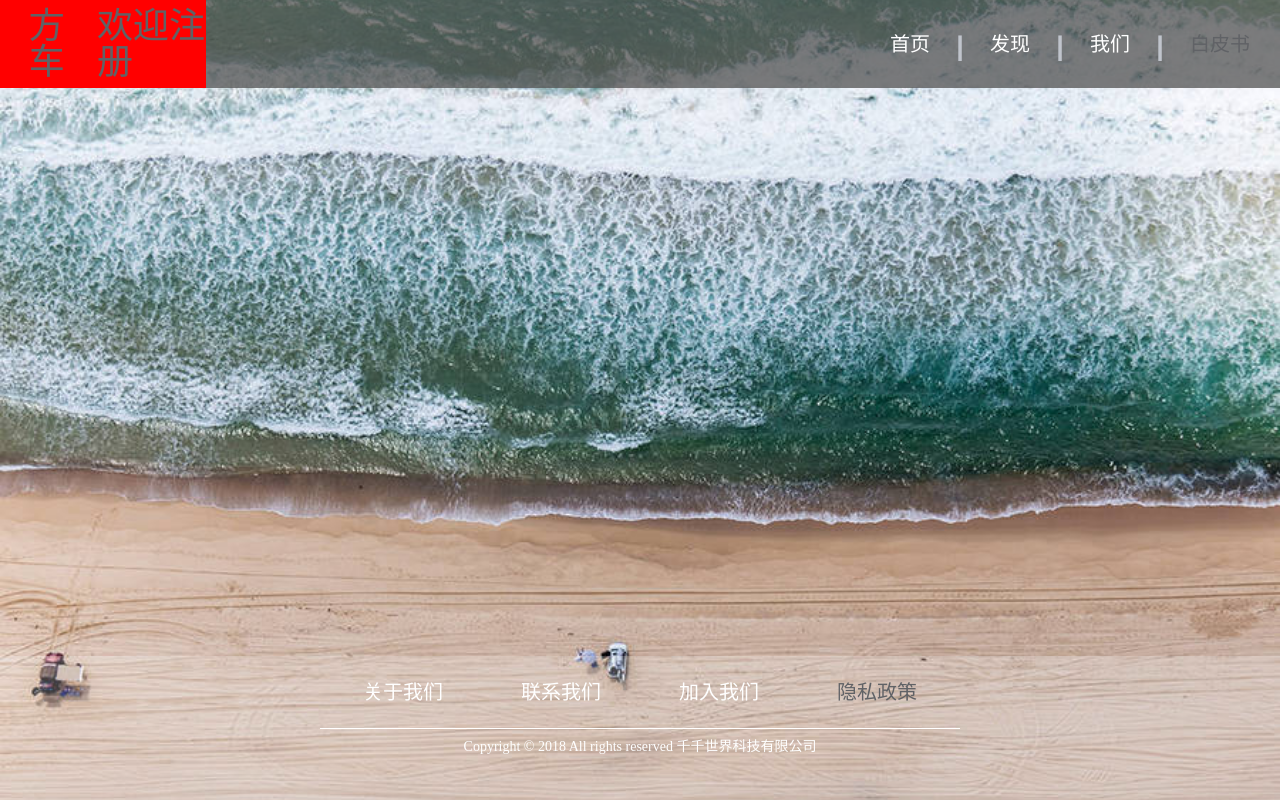
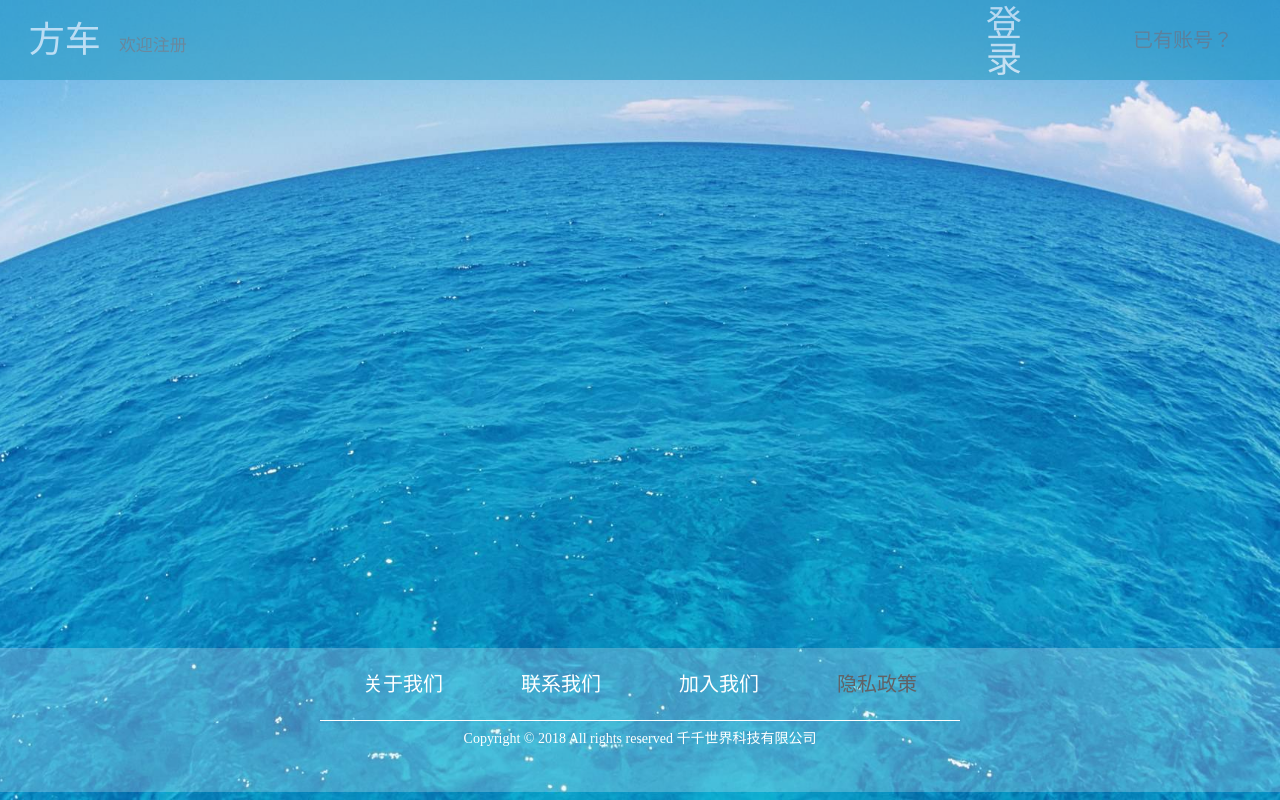
Before and after one commit to ShanChain/hiChain, a Vue app: page /#/loginreg in a window 1280 px wide. Built offline with nearby package versions, Linux system fonts and the light colour scheme.

Commit message:
实现注册页面需要的一个手机号码区号的插件

```diff
--- a/src/components/IndexContent.vue
+++ b/src/components/IndexContent.vue
@@ -10,10 +10,13 @@
 
         <div class="navs">
           <el-breadcrumb separator="|">
-            <el-breadcrumb-item class="order0"><a href="javascript:void(0)" class="menu">首页</a></el-breadcrumb-item>
-            <el-breadcrumb-item class="order1"><a href="javascript:void(0)" class="menu">发现</a></el-breadcrumb-item>
-            <el-breadcrumb-item class="order2"><a href="javascript:void(0)" class="menu">我们</a></el-breadcrumb-item>
-            <el-breadcrumb-item class="order3"><a href="javascript:void(0)" class="menu">白皮书</a></el-breadcrumb-item>
+            <el-breadcrumb-item class="order0"><a href="javascript:void(0)" class="item">首页</a></el-breadcrumb-item>
+            <span class="line">|</span>
+            <el-breadcrumb-item class="order1"><a href="javascript:void(0)" class="item">发现</a></el-breadcrumb-item>
+            <span class="line">|</span>
+            <el-breadcrumb-item class="order2"><a href="javascript:void(0)" class="item">我们</a></el-breadcrumb-item>
+            <span class="line">|</span>
+            <el-breadcrumb-item class="order3"><a href="javascript:void(0)" class="item">白皮书</a></el-breadcrumb-item>
           </el-breadcrumb>
         </div>
       </el-col>
@@ -96,14 +99,15 @@
   .header .navs .el-breadcrumb{
     display: flex;
   }
-  .header .navs .el-breadcrumb__separator {
-    color: #c0c4cc;
-    position: relative;
-    left: 50%;
-    top: -35px;
-    font-size: 27px;
+  .header .navs .el-breadcrumb {
+    font-size: 0;
+ }
+  .header .navs .line{
+    border-left: 1.3px solid #c3c3c3;
+    height: 25px;
+    line-height: 102px;
   }
-  .header .navs a.menu{
+  .header .navs a.item{
     font-weight: normal;
     color: rgba(255, 255, 255, 1);
     cursor: pointer;
@@ -113,9 +117,9 @@
     text-align: center;
     font-family: Roboto;
     color: rgba(255, 255, 255, 1);
-    padding:0 30px;
+    padding:0 12px 0 30px;
   }
-  .header .navs a.menu:hover{
+  .header .navs a.item:hover{
     color: #38d1d5;
     cursor: pointer;
   }
--- a/src/components/LoginReg.vue
+++ b/src/components/LoginReg.vue
@@ -5,16 +5,15 @@
        <div class="regs">
           <el-breadcrumb class="cubeReg">
             <el-breadcrumb-item>方车</el-breadcrumb-item>
-            <el-breadcrumb-item>欢迎注册</el-breadcrumb-item>
+            <el-breadcrumb-item class="welcome">欢迎注册</el-breadcrumb-item>
           </el-breadcrumb>
         </div>
 
         <div class="navs">
           <el-breadcrumb separator="|">
-            <el-breadcrumb-item class="order0"><a href="javascript:void(0)" class="menu">首页</a></el-breadcrumb-item>
-            <el-breadcrumb-item class="order1"><a href="javascript:void(0)" class="menu">发现</a></el-breadcrumb-item>
-            <el-breadcrumb-item class="order2"><a href="javascript:void(0)" class="menu">我们</a></el-breadcrumb-item>
-            <el-breadcrumb-item class="order3"><a href="javascript:void(0)" class="menu">白皮书</a></el-breadcrumb-item>
+            <el-breadcrumb-item class="order0"><a href="javascript:void(0)" class="menu login">登录</a></el-breadcrumb-item>
+            <el-breadcrumb-item class="order0">|</el-breadcrumb-item>
+            <el-breadcrumb-item class="order1"><a href="javascript:void(0)" class="menu have">已有账号？</a></el-breadcrumb-item>
           </el-breadcrumb>
         </div>
       </el-col>
@@ -35,6 +34,8 @@
       <el-col :span="12" :offset="6" class="text"><div>Copyright © 2018   All rights reserved  千千世界科技有限公司</div></el-col>
     </el-row>
   </div>
+
+
 </template>
 
 <script>
@@ -60,23 +61,17 @@
     height:100%;
   }
   .layout .header{
-    height:11%;
-    background-color: rgba(85, 85, 85, 0.76);
+    height:10%;
+    opacity: 0.55;
+    background-color: rgba(33, 153, 193, 1);
   }
   .layout .container{
     height:71%;
-  }
-  .header .menu{
-    display: flex;
-    height:100%;
-    justify-content: space-between;
-    align-items: center;
   }
   .header .regs{
     position: relative;
     width: 19.2%;
     height:100%;
-    background-color: #f00;
   }
   .header .regs .cubeReg{
     display: flex;
@@ -84,11 +79,17 @@
     align-items: center;
     height: 100%;
     padding-left: 14%;
+  }
+  .header .regs .el-breadcrumb__inner {
     color: rgba(255, 255, 255, 1);
     font-size: 36px;
     text-align: left;
     font-family: SourceHanSansSC-regular;
-
+  }
+  .header .regs .welcome .el-breadcrumb__inner{
+    font-size: 17px;
+    position: absolute;
+    bottom: 32%;
   }
    .header .regs .cubeReg .el-breadcrumb__separator{
      font-size: 0;
@@ -99,27 +100,39 @@
     justify-content: flex-end;
 
   }
+  .header .menu{
+    display: flex;
+    height:100%;
+    justify-content: space-between;
+    align-items: center;
+  }
   .header .navs .el-breadcrumb{
     display: flex;
   }
   .header .navs .el-breadcrumb__separator {
-    color: #c0c4cc;
-    position: relative;
-    left: 50%;
-    top: -35px;
-    font-size: 27px;
+    font-size: 0;
   }
-  .header .navs a.menu{
+  .header .navs a.login{
     font-weight: normal;
-    color: rgba(255, 255, 255, 1);
     cursor: pointer;
     border: none;
     box-sizing: border-box;
+    padding: 0 30px;
+    color: rgba(255, 255, 255, 1);
+    font-size: 36px;
+    text-align: center;
+    font-family: Roboto;
+  }
+  .header .navs a.have{
+    font-weight: normal;
+    cursor: pointer;
+    border: none;
+    box-sizing: border-box;
+    padding: 0 47px 0 20px;
+    color: rgba(255, 255, 255, 1);
     font-size: 20px;
     text-align: center;
     font-family: Roboto;
-    color: rgba(255, 255, 255, 1);
-    padding:0 30px;
   }
   .header .navs a.menu:hover{
     color: #38d1d5;
@@ -129,7 +142,6 @@
 
  .layout .footer{
     height:18%;
-    background-color: #ffffff3b;
   }
 .layout .footer .aboutInfo{
     height:50%;
--- a/src/components/Tab.vue
+++ b/src/components/Tab.vue
@@ -1,45 +1,39 @@
 <template>
  <div>
-   <button>+86</button>
-   <div class="tab">
-     <ul class="elTab">
-      <li class="title" v-for="item in title" :key="item">{{item}}</li>
-      <!-- <li class="title">A</li>
-      <li class="title">B</li>
-      <li class="title">C</li>
-      <li class="title">D</li>
-      <li class="title">E</li>
-      <li class="title">F</li>
-      <li class="title">G</li>
-      <li class="title">H</li>
-      <li class="title">I</li>
-      <li class="title">J</li>
-      <li class="title">K</li>
-      <li class="title">L</li>
-      <li class="title">M</li>
-      <li class="title">N</li>
-      <li class="title">O</li>
-      <li class="title">P</li>
-      <li class="title">Q</li>
-      <li class="title">R</li>
-      <li class="title">S</li>
-      <li class="title">T</li>
-      <li class="title">U</li>
-      <li class="title">V</li>
-      <li class="title">W</li>
-      <li class="title">X</li>
-      <li class="title">Y</li>
-      <li class="title">Z</li> -->
-    </ul>
-    <div class="zoneTab">
-      <ul class="zones" >
-        <li class="zone" v-for="itemHot in hot" :key="itemHot">{{itemHot}}</li>
-      </ul>
-      <ul class="zones" >
-        <li class="zone" v-for="itemA in A" :key="itemA">{{itemHA}}</li>
-      </ul>
-    </div>
-    <img src="../assets/images/close.png" class="close"/>
+   <button @click="display">{{checked}}</button>
+   <div class="tab" v-show="show">
+    <el-tabs>
+      <el-tab-pane label="HOT"><el-button class="zone" v-for="itemHot in hot" :key="itemHot" @click="select(itemHot)">{{itemHot}}</el-button></el-tab-pane>
+      <el-tab-pane label="A"><el-button class="zone" v-for="itemA in A" :key="itemA" @click="select(itemA)">{{itemA}}</el-button></el-tab-pane>
+      <el-tab-pane label="B"><el-button class="zone" v-for="itemB in B" :key="itemB" @click="select(itemB)">{{itemB}}</el-button></el-tab-pane>
+      <el-tab-pane label="C"><el-button class="zone" v-for="itemC in C" :key="itemC" @click="select(itemC)">{{itemC}}</el-button></el-tab-pane>
+      <el-tab-pane label="D"><el-button class="zone" v-for="itemD in D" :key="itemD" @click="select(itemD)">{{itemD}}</el-button></el-tab-pane>
+      <el-tab-pane label="E"><el-button class="zone" v-for="itemE in E" :key="itemE" @click="select(itemE)">{{itemE}}</el-button></el-tab-pane>
+      <el-tab-pane label="F"><el-button class="zone" v-for="itemF in F" :key="itemF" @click="select(itemF)">{{itemF}}</el-button></el-tab-pane>
+      <el-tab-pane label="G"><el-button class="zone" v-for="itemG in G" :key="itemG" @click="select(itemG)">{{itemG}}</el-button></el-tab-pane>
+      <el-tab-pane label="H"><el-button class="zone" v-for="itemH in H" :key="itemH" @click="select(itemH)">{{itemH}}</el-button></el-tab-pane>
+      <el-tab-pane label="I"><el-button class="zone" v-for="itemI in I" :key="itemI" @click="select(itemI)">{{itemI}}</el-button></el-tab-pane>
+      <el-tab-pane label="J"><el-button class="zone" v-for="itemJ in J" :key="itemJ" @click="select(itemJ)">{{itemJ}}</el-button></el-tab-pane>
+      <el-tab-pane label="K"><el-button class="zone" v-for="itemK in K" :key="itemK" @click="select(itemK)">{{itemK}}</el-button></el-tab-pane>
+      <el-tab-pane label="L"><el-button class="zone" v-for="itemL in L" :key="itemL" @click="select(itemL)">{{itemL}}</el-button></el-tab-pane>
+      <el-tab-pane label="M"><el-button class="zone" v-for="itemM in M" :key="itemM" @click="select(itemM)">{{itemM}}</el-button></el-tab-pane>
+      <el-tab-pane label="M"><el-button class="zone" v-for="itemN in N" :key="itemN" @click="select(itemN)">{{itemN}}</el-button></el-tab-pane>
+      <el-tab-pane label="N"><el-button class="zone" v-for="itemO in O" :key="itemO" @click="select(itemO)">{{itemO}}</el-button></el-tab-pane>
+      <el-tab-pane label="O"><el-button class="zone" v-for="itemP in P" :key="itemP" @click="select(itemP)">{{itemP}}</el-button></el-tab-pane>
+      <el-tab-pane label="P"><el-button class="zone" v-for="itemQ in Q" :key="itemQ" @click="select(itemQ)">{{itemQ}}</el-button></el-tab-pane>
+      <el-tab-pane label="Q"><el-button class="zone" v-for="itemR in R" :key="itemR" @click="select(itemR)">{{itemR}}</el-button></el-tab-pane>
+      <el-tab-pane label="R"><el-button class="zone" v-for="itemS in S" :key="itemS" @click="select(itemS)">{{itemS}}</el-button></el-tab-pane>
+      <el-tab-pane label="S"><el-button class="zone" v-for="itemT in T" :key="itemT" @click="select(itemT)">{{itemT}}</el-button></el-tab-pane>
+      <el-tab-pane label="T"><el-button class="zone" v-for="itemU in U" :key="itemU" @click="select(itemU)">{{itemU}}</el-button></el-tab-pane>
+      <el-tab-pane label="U"><el-button class="zone" v-for="itemV in V" :key="itemV" @click="select(itemV)">{{itemV}}</el-button></el-tab-pane>
+      <el-tab-pane label="V"><el-button class="zone" v-for="itemW in W" :key="itemW" @click="select(itemW)">{{itemW}}</el-button></el-tab-pane>
+      <el-tab-pane label="W"><el-button class="zone" v-for="itemX in X" :key="itemX" @click="select(itemX)">{{itemX}}</el-button></el-tab-pane>
+      <el-tab-pane label="X"><el-button class="zone" v-for="itemY in Y" :key="itemY" @click="select(itemY)">{{itemY}}</el-button></el-tab-pane>
+      <el-tab-pane label="Y"><el-button class="zone" v-for="itemZ in Z" :key="itemZ" @click="select(itemZ)">{{itemZ}}</el-button></el-tab-pane>
+
+    </el-tabs>
+
+    <img src="../assets/images/close.png" class="close" @click="close"/>
    </div>
 
  </div>
@@ -49,7 +43,8 @@
 export default {
    data() {
       return {
-        checked: 'hot',
+        show: true,
+        checked: '+86',
         title: ["HOT","A","B","C","D","E","F","G","H","I","J","K","L","M","N","O","P","Q","R","S","T","U","V","W","X","Y","Z"],
         hot: ["澳大利亚61","澳门853","德国49","法国33","韩国82","加拿大1","美国1","马来西亚40","日本81","泰国66","新西兰64","新加坡65","香港852","意大利39","英国44","中国86"],
         A: ["埃及20","奥地利43","阿根廷54","澳大利亚61","阿富汗93","阿尔及利亚213","安哥拉244","埃塞俄比亚251","爱尔兰353","阿尔巴尼亚355","爱沙尼亚372","安道尔共和国376","澳门853","阿曼968","阿拉伯联合酋长国971","阿塞拜疆994","安圭拉岛1264","安提瓜和巴布达1268"],
@@ -65,21 +60,32 @@ export default {
         K: ["科特迪瓦225","喀麦隆237","肯尼亚254","库克群岛682","科威特965","卡塔尔974","开曼群岛1345"],
         L: ["罗马尼亚40","利比亚218","利比里亚231","留尼旺262","莱索托266","卢森堡352","立陶宛370","拉脱维亚371","列支敦士登423","老挝856"],
         M: ["美国1","墨西哥52","马来西亚60","摩洛哥212","马里223","毛里求斯230","莫桑比克258","马达加斯加261","马拉维265","马耳他356","摩尔多瓦373","摩纳哥377","马提尼克596","孟加拉国880","马尔代夫960","蒙古976","蒙特塞拉特岛1664"],
-        N: ["埃及0020","奥地利0043","阿根廷0054","澳大利亚0061","阿富汗0093","阿尔及利亚00213","安哥拉00244","埃塞俄比亚00251","爱尔兰00353","阿尔巴尼亚00355","爱沙尼亚00372","安道尔共和国00376","澳门00853","阿曼00968","阿拉伯联合酋长国00971","阿塞拜疆00994","安圭拉岛001264","安提瓜和巴布达001268"],
-        O: ["埃及0020","奥地利0043","阿根廷0054","澳大利亚0061","阿富汗0093","阿尔及利亚00213","安哥拉00244","埃塞俄比亚00251","爱尔兰00353","阿尔巴尼亚00355","爱沙尼亚00372","安道尔共和国00376","澳门00853","阿曼00968","阿拉伯联合酋长国00971","阿塞拜疆00994","安圭拉岛001264","安提瓜和巴布达001268"],
-        P: ["埃及0020","奥地利0043","阿根廷0054","澳大利亚0061","阿富汗0093","阿尔及利亚00213","安哥拉00244","埃塞俄比亚00251","爱尔兰00353","阿尔巴尼亚00355","爱沙尼亚00372","安道尔共和国00376","澳门00853","阿曼00968","阿拉伯联合酋长国00971","阿塞拜疆00994","安圭拉岛001264","安提瓜和巴布达001268"],
-        Q: ["埃及0020","奥地利0043","阿根廷0054","澳大利亚0061","阿富汗0093","阿尔及利亚00213","安哥拉00244","埃塞俄比亚00251","爱尔兰00353","阿尔巴尼亚00355","爱沙尼亚00372","安道尔共和国00376","澳门00853","阿曼00968","阿拉伯联合酋长国00971","阿塞拜疆00994","安圭拉岛001264","安提瓜和巴布达001268"],
-        R: ["埃及0020","奥地利0043","阿根廷0054","澳大利亚0061","阿富汗0093","阿尔及利亚00213","安哥拉00244","埃塞俄比亚00251","爱尔兰00353","阿尔巴尼亚00355","爱沙尼亚00372","安道尔共和国00376","澳门00853","阿曼00968","阿拉伯联合酋长国00971","阿塞拜疆00994","安圭拉岛001264","安提瓜和巴布达001268"],
-        S: ["埃及0020","奥地利0043","阿根廷0054","澳大利亚0061","阿富汗0093","阿尔及利亚00213","安哥拉00244","埃塞俄比亚00251","爱尔兰00353","阿尔巴尼亚00355","爱沙尼亚00372","安道尔共和国00376","澳门00853","阿曼00968","阿拉伯联合酋长国00971","阿塞拜疆00994","安圭拉岛001264","安提瓜和巴布达001268"],
-        T: ["埃及0020","奥地利0043","阿根廷0054","澳大利亚0061","阿富汗0093","阿尔及利亚00213","安哥拉00244","埃塞俄比亚00251","爱尔兰00353","阿尔巴尼亚00355","爱沙尼亚00372","安道尔共和国00376","澳门00853","阿曼00968","阿拉伯联合酋长国00971","阿塞拜疆00994","安圭拉岛001264","安提瓜和巴布达001268"],
-        U: ["埃及0020","奥地利0043","阿根廷0054","澳大利亚0061","阿富汗0093","阿尔及利亚00213","安哥拉00244","埃塞俄比亚00251","爱尔兰00353","阿尔巴尼亚00355","爱沙尼亚00372","安道尔共和国00376","澳门00853","阿曼00968","阿拉伯联合酋长国00971","阿塞拜疆00994","安圭拉岛001264","安提瓜和巴布达001268"],
-        V: ["埃及0020","奥地利0043","阿根廷0054","澳大利亚0061","阿富汗0093","阿尔及利亚00213","安哥拉00244","埃塞俄比亚00251","爱尔兰00353","阿尔巴尼亚00355","爱沙尼亚00372","安道尔共和国00376","澳门00853","阿曼00968","阿拉伯联合酋长国00971","阿塞拜疆00994","安圭拉岛001264","安提瓜和巴布达001268"],
-        W: ["埃及0020","奥地利0043","阿根廷0054","澳大利亚0061","阿富汗0093","阿尔及利亚00213","安哥拉00244","埃塞俄比亚00251","爱尔兰00353","阿尔巴尼亚00355","爱沙尼亚00372","安道尔共和国00376","澳门00853","阿曼00968","阿拉伯联合酋长国00971","阿塞拜疆00994","安圭拉岛001264","安提瓜和巴布达001268"],
-        X: ["埃及0020","奥地利0043","阿根廷0054","澳大利亚0061","阿富汗0093","阿尔及利亚00213","安哥拉00244","埃塞俄比亚00251","爱尔兰00353","阿尔巴尼亚00355","爱沙尼亚00372","安道尔共和国00376","澳门00853","阿曼00968","阿拉伯联合酋长国00971","阿塞拜疆00994","安圭拉岛001264","安提瓜和巴布达001268"],
-        Y: ["埃及0020","奥地利0043","阿根廷0054","澳大利亚0061","阿富汗0093","阿尔及利亚00213","安哥拉00244","埃塞俄比亚00251","爱尔兰00353","阿尔巴尼亚00355","爱沙尼亚00372","安道尔共和国00376","澳门00853","阿曼00968","阿拉伯联合酋长国00971","阿塞拜疆00994","安圭拉岛001264","安提瓜和巴布达001268"],
-        Z: ["埃及0020","奥地利0043","阿根廷0054","澳大利亚0061","阿富汗0093","阿尔及利亚00213","安哥拉00244","埃塞俄比亚00251","爱尔兰00353","阿尔巴尼亚00355","爱沙尼亚00372","安道尔共和国00376","澳门00853","阿曼00968","阿拉伯联合酋长国00971","阿塞拜疆00994","安圭拉岛001264","安提瓜和巴布达001268"]
+        N: ["南非27","挪威47","尼日尔227","尼日利亚234","纳米比亚264","尼加拉瓜505","黎巴嫩961","尼泊尔977"],
+        O: [],
+        P: ["葡萄牙351"],
+        Q: [],
+        R: ["瑞士41","瑞典46","日本81"],
+        S: ["斯里兰卡94","塞内加尔221","塞拉利昂232","圣多美和普林西比239","塞舌尔248","苏丹249","索马里252","塞浦路斯357","斯洛文尼亚386","斯洛伐克421","萨尔瓦多503","苏里南597","所罗门群岛677","沙特阿拉伯966"],
+        T: ["泰国66","土耳其90","突尼斯216","坦桑尼亚255","汤加676","台湾省886","塔吉克斯坦992","土库曼斯坦993","特立尼达和多巴哥1809"],
+        U: [],
+        V: [],
+        W: ["委内瑞拉58","乌兹别克斯坦998","乌干达256","乌克兰380","危地马拉502","乌拉圭598","文莱673"],
+        X: ["希腊30","西班牙34","匈牙利36","新西兰64","新加坡65","香港852","叙利亚963"],
+        Y: ["意大利39","英国44","印度尼西亚62","越南84","印度91","伊朗98","亚美尼亚374","约旦962","伊拉克964","也门967","以色列972","牙买加1876"],
+        Z: ["智利56","中国86","乍得235","中非共和国236","赞比亚260","直布罗陀350"]
 
       };
+    },
+    methods: {
+      select(index){
+        this.checked = index;
+      },
+      close(){
+        this.show = false;
+      },
+      display(){
+        this.show = !this.show;
+      }
     }
 }
 </script>
@@ -87,23 +93,19 @@ export default {
 
 <style>
   .tab{
-    width: 432px;
-    padding: 10px 15px;
+    width: 440px;
+    padding: 10px 20px;
     box-shadow: 0px 0px 12px 2px rgba(77, 77, 77, 1);
     border: 1px solid rgba(255, 255, 255, 1);
     margin: auto;
     margin-top: 20px;
     position: relative;
   }
-  .tab .elTab{
-    display: flex;
-    width: 410px;
-    border-bottom: 1px solid #f1e5e5;
-  }
-  .tab .elTab .title{
+  .tab .el-tabs__item {
+    display: inline-block;
+    list-style: none;
     height: 30px;
     box-sizing: border-box;
-    color: #303133;
     margin-right: 1px;
     background-color: #FFF;
     font-size: 12px;
@@ -113,17 +115,26 @@ export default {
     font-weight: normal;
     font-family: Arial,"microsoft yahei";
     letter-spacing: 0;
-    padding: 0 4.86px 0 0;
+    padding: 0 2.43px;
+    color: #303133;
   }
-  .tab .zoneTab{
-
+  .tab .el-tabs__nav-wrap::after{
+    display: none;
   }
-  .tab .zoneTab .zones{
-    display: flex;
-    flex-wrap: wrap;
-
+  .tab .el-tabs__nav {
+    width: 410px;
+    border-bottom: 1px solid #f1e5e5;
+    text-align: left;
   }
-  .tab .zoneTab .zone{
+  .tab .el-tabs__active-bar{
+    height: 0;
+  }
+  .tab .el-tabs__item:hover {
+    color: rgba(56, 194, 255, 1);
+    border-bottom: 2px solid rgba(56, 194, 255, 1);
+  }
+  .tab .el-button {
+    border: none;
     width: 135px;
     height: 30px;
     box-sizing: border-box;
@@ -138,6 +149,17 @@ export default {
     padding: 0 2.43px;
     text-align: left;
   }
+  .tab .el-button span:hover{
+    color: #409eff;
+  }
+  .tab .el-button+.el-button {
+    margin-left: 0;
+  }
+  .tab .el-tab-pane{
+    display: flex;
+    justify-content: flex-start;
+    flex-wrap: wrap;
+  }
   .tab .close{
     position: absolute;
     top: 4%;
```
Also changed, not shown: src/assets/images/backgrounds.jpg.
